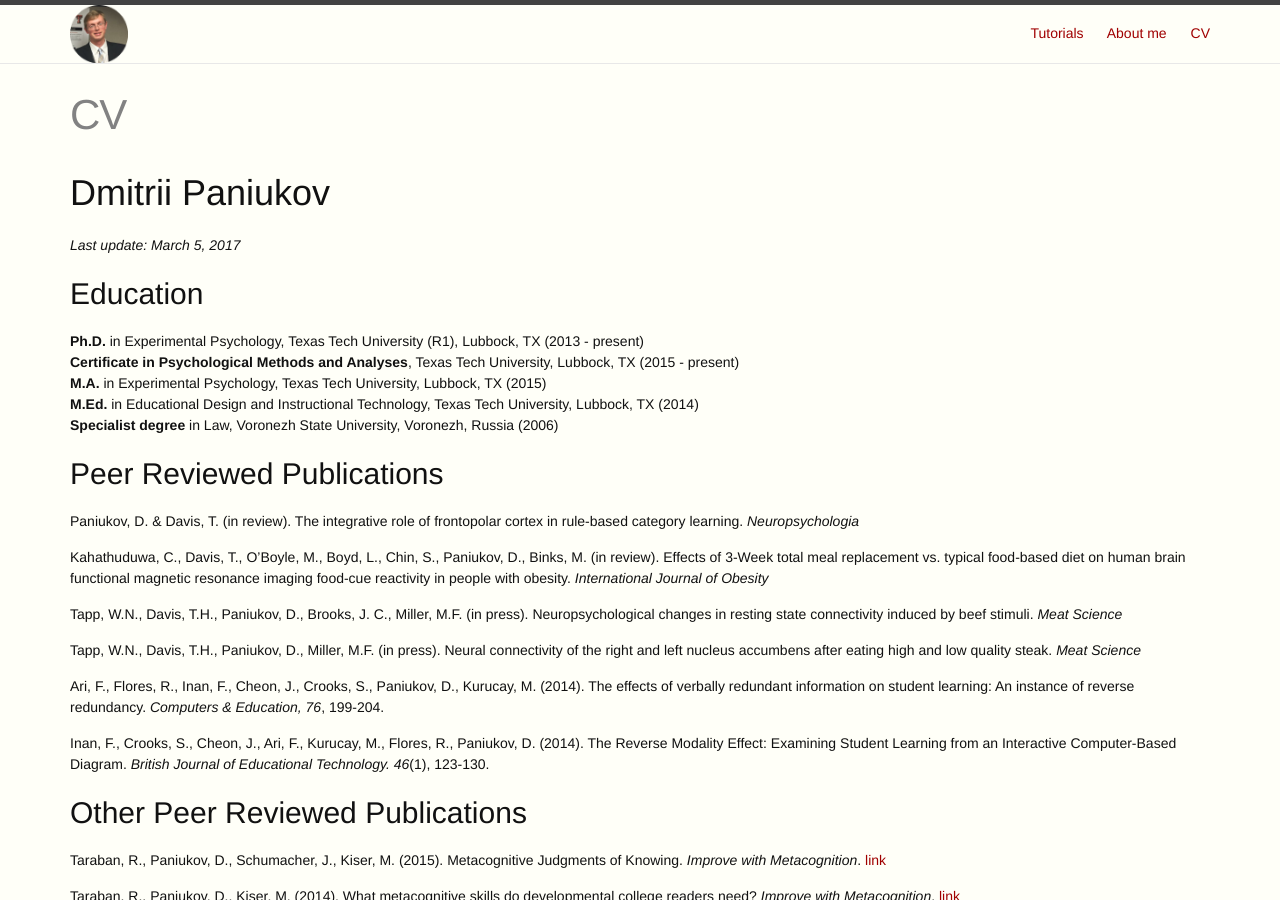
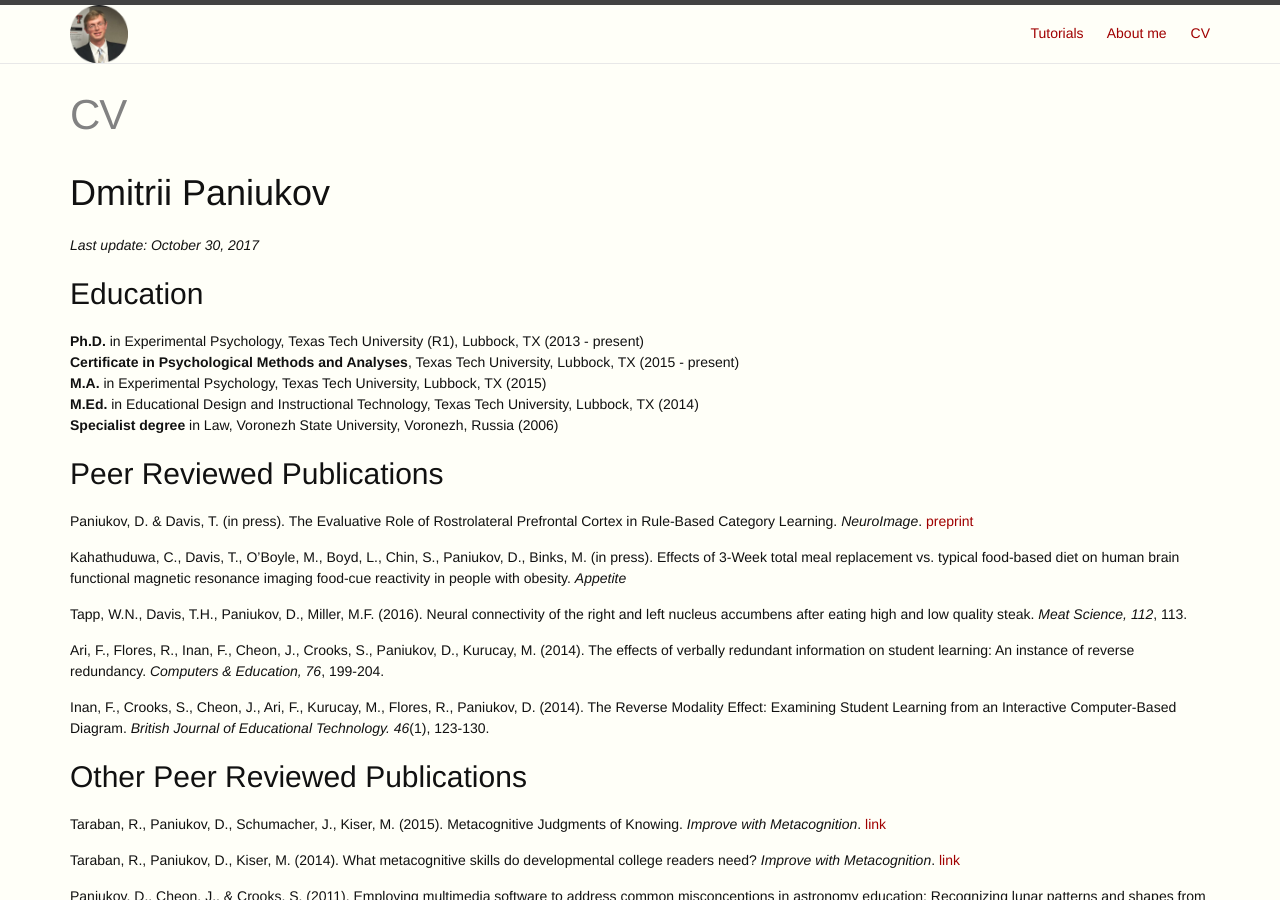
Before and after one commit to dpaniukov/dpaniukov.github.io, a Jekyll site: the page built from 2CV.md, in a window 1280 px wide and 900 px high. Built offline with Jekyll 4.4.1, drawn with Linux system fonts in a browser that asks for light colours; some of the changed text lies outside the part shown.

Commit message:
cv update

```diff
--- a/2CV.md
+++ b/2CV.md
@@ -6,7 +6,7 @@ permalink: /cv/
 
 # Dmitrii Paniukov
 
-*Last update: March 5, 2017*
+*Last update: October 30, 2017*
 
 ## Education
 **Ph.D.** in Experimental Psychology, Texas Tech University (R1), Lubbock, TX (2013 - present)
@@ -17,13 +17,11 @@ permalink: /cv/
 
 ## Peer Reviewed Publications
 
-Paniukov, D. & Davis, T. (in review). The integrative role of frontopolar cortex in rule-based category learning. *Neuropsychologia*
+Paniukov, D. & Davis, T. (in press). The Evaluative Role of Rostrolateral Prefrontal Cortex in Rule-Based Category Learning. *NeuroImage*. [preprint](https://www.biorxiv.org/content/early/2017/05/11/107110)
 
-Kahathuduwa, C., Davis, T., O'Boyle, M., Boyd, L., Chin, S., Paniukov, D., Binks, M. (in review). Effects of 3-Week total meal replacement vs. typical food-based diet on human brain functional magnetic resonance imaging food-cue reactivity in people with obesity. *International Journal of Obesity*
+Kahathuduwa, C., Davis, T., O'Boyle, M., Boyd, L., Chin, S., Paniukov, D., Binks, M. (in press). Effects of 3-Week total meal replacement vs. typical food-based diet on human brain functional magnetic resonance imaging food-cue reactivity in people with obesity. *Appetite*
 
-Tapp, W.N., Davis, T.H., Paniukov, D., Brooks, J. C., Miller, M.F. (in press). Neuropsychological changes in resting state connectivity induced by beef stimuli. *Meat Science*
-
-Tapp, W.N., Davis, T.H., Paniukov, D., Miller, M.F. (in press). Neural connectivity of the right and left nucleus accumbens after eating high and low quality steak. *Meat Science*
+Tapp, W.N., Davis, T.H., Paniukov, D., Miller, M.F. (2016). Neural connectivity of the right and left nucleus accumbens after eating high and low quality steak. *Meat Science, 112*, 113.
 
 Ari, F., Flores, R., Inan, F., Cheon, J., Crooks, S., Paniukov, D., Kurucay, M. (2014). The effects of verbally redundant information on student learning: An instance of reverse redundancy. *Computers & Education, 76*, 199-204.
 
--- a/index.html
+++ b/index.html
@@ -9,7 +9,7 @@ layout: default
   <ul class="post-list">
     {% for post in site.posts %}
       <li>
-        <span class="post-meta">{{ post.date | date: "%b %-d, %Y" }}</span>
+        <!--<span class="post-meta">{{ post.date | date: "%b %-d, %Y" }}</span>-->
 
         <h2>
           <a class="post-link" href="{{ post.url | prepend: site.baseurl }}">{{ post.title }}</a>
```
Also changed, not shown: other parts of 2CV.md (+2 -1 lines), 1about.md (+1 -1 lines), Gemfile.lock.
